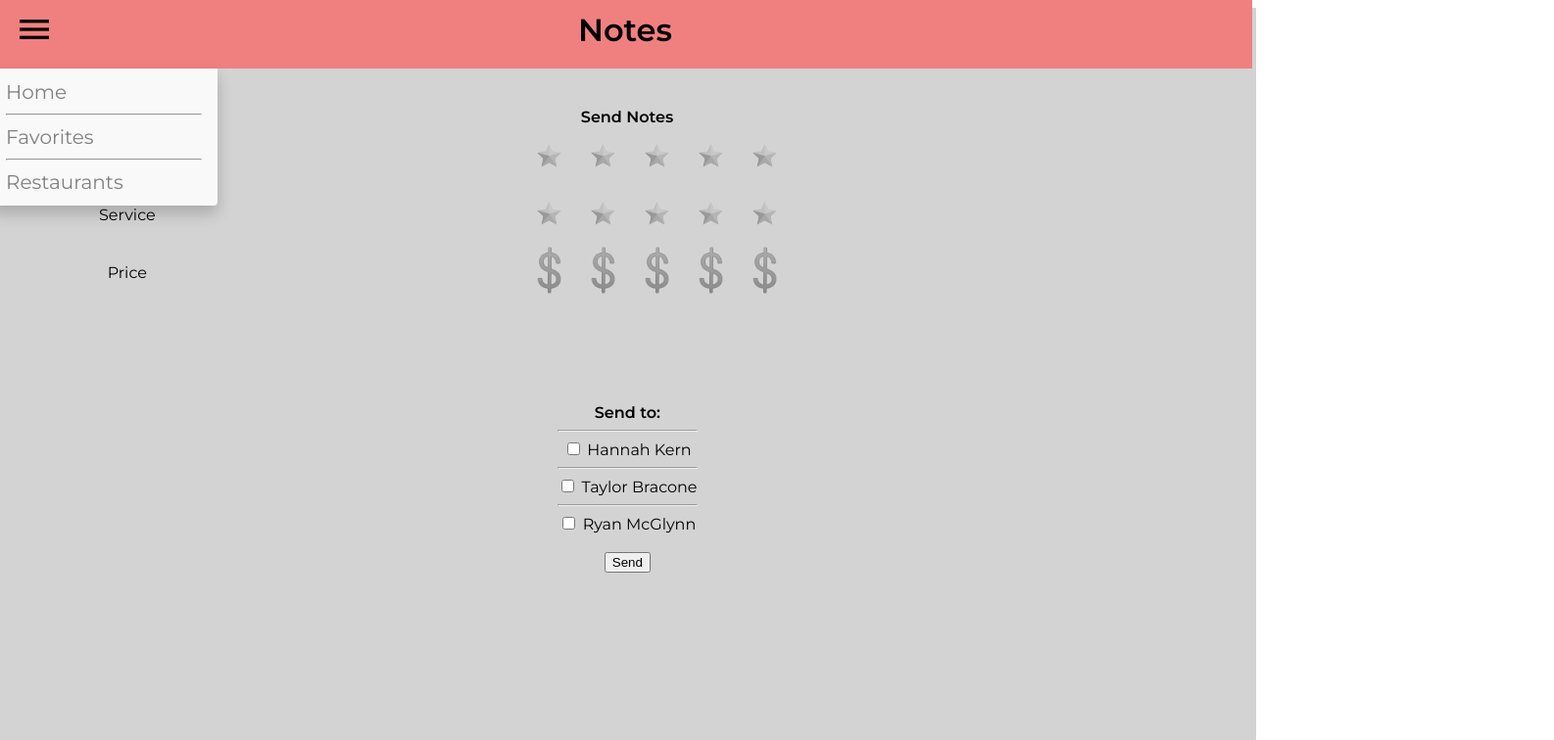
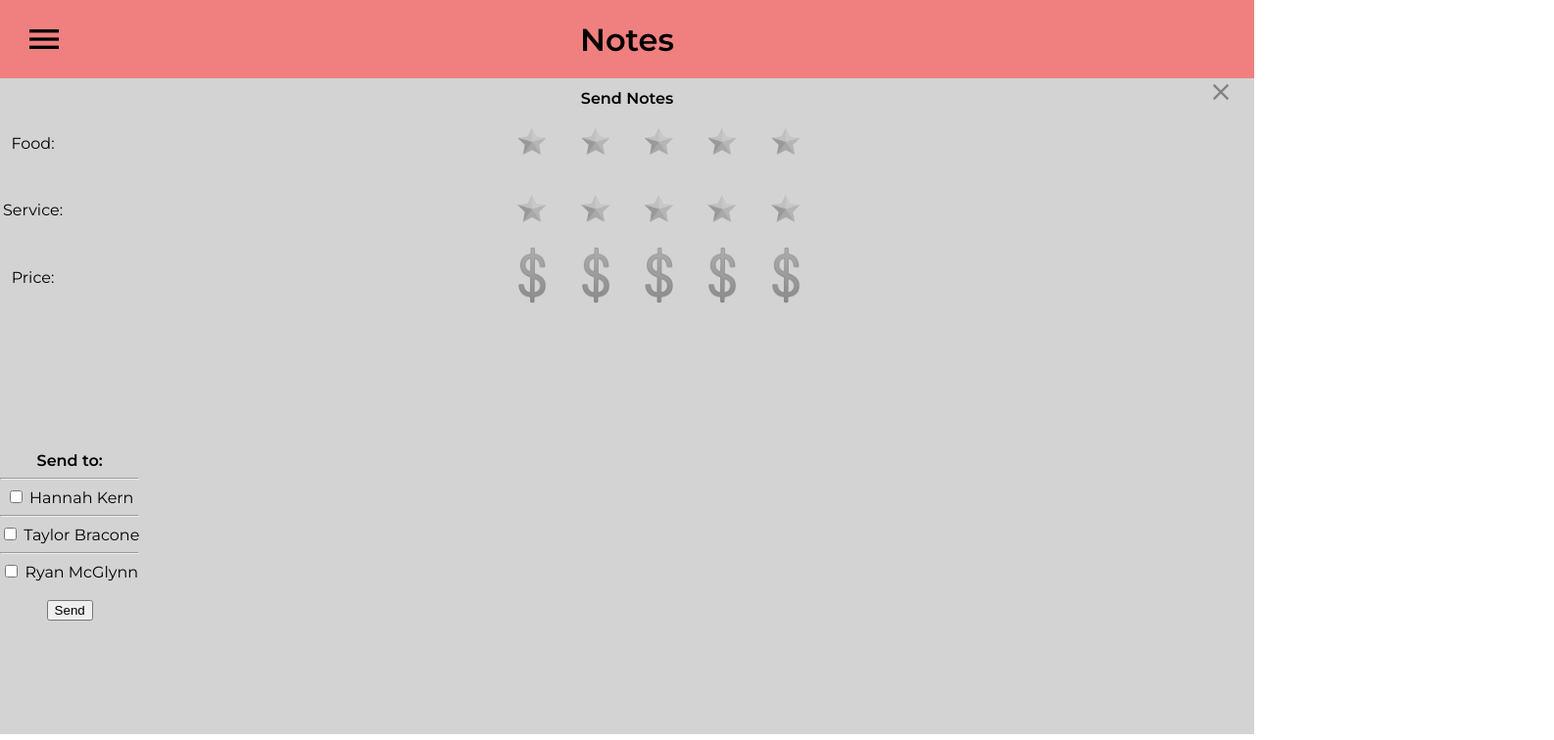
Before and after one commit to hvk5388/FoodFinderApp, a website: page public/sendNotes.html in a window 1280 px wide. Shown: the top 756 px of the page at 98% size, 1586 px wide, since content can reach past the window. Drawn offline with Linux system fonts and the light colour scheme.

Commit message:
spacing changes

```diff
--- a/public/sendNotes.html
+++ b/public/sendNotes.html
@@ -19,14 +19,13 @@
     </header>
 
     <body>
-        <div id="popup">
         <a href="myNotes.html" id="xButton"><span id="clearIcon" class="material-icons">clear</span></a>
-            <table style="width:100%">
+            <table id="popup" width="100%">
                 <tr>
                   <th colspan="3">Send Notes</th>
                 </tr>
                 <tr>
-                  <td>Food</td>
+                  <td>Food: </td>
                   <td>
                     <img src="images/star1.png" alt="star" id="stars">
                     <img src="images/star1.png" alt="star" id="stars">
@@ -36,7 +35,7 @@
                   </td>
                 </tr>
                 <tr>
-                  <td>Service</td>
+                  <td>Service: </td>
                   <td>
                     <img src="images/star1.png" alt="star" id="stars">
                     <img src="images/star1.png" alt="star" id="stars">
@@ -46,7 +45,7 @@
                   </td>
                 </tr>
                 <tr>
-                  <td>Price</td>
+                  <td>Price: </td>
                   <td>
                     <img src="images/dollar.png" alt="dollar" id="dollar">
                     <img src="images/dollar.png" alt="dollar" id="dollar">
@@ -58,10 +57,8 @@
                 <tr>
                     <td>&nbsp;</td>
                 </tr>
-                <tr>
-                    <td>&nbsp;</td>
-                    <td>
-                        <div class="flex-container">
+            </table>
+            <div class="flex-container" id="checkboxes">
                 <div id="optionsContainer">
                     <form id="optionForm" action="">
                         </label><b>Send to:</b></label>
@@ -79,9 +76,5 @@
                     </form>
                 </div>
             </div>
-                    </td>
-                </tr>
-              </table>
-        </div>
     </body>
 </html>
--- a/public/stylesheets/notesStyles.css
+++ b/public/stylesheets/notesStyles.css
@@ -1,3 +1,7 @@
+body{
+    margin:0px;
+}
+
 .restaurants{
     margin-left: -10px;
     padding-top: 50px;
@@ -31,30 +35,28 @@ img{
     width: 5%;
     filter: grayscale(100%);
 }
+
 /* Header name and menu */
 #headerTitle {
     text-align: center;
 }
+
 header {
     background-color: lightcoral;
     display: inline-block;
     width: 100%;
-    height: 10%;
     position: fixed;
     margin: 0px;
     padding: 0px;
     height: 80px;
     top: 0px;
     z-index: 2;
-
-    margin-top: -10px;
-    margin-left: -10px;
     font-family: 'Montserrat', sans-serif;
 }
 
 #menuBtn {
     position: fixed;
-    margin: -10px;
+    margin: 0px;
     padding: 0px;
     text-align: left;
     cursor: pointer;
@@ -94,18 +96,17 @@ a {
 }
 
 table{
+    width: 100%;
     text-align: center;
     font-family: 'Montserrat', sans-serif;
+    column-width: 20%;
 }
 
 #popup {
-    padding-top: 75px;
-    padding-left: 100px;
-    padding-right: 100px;
-    padding-bottom: 400px;
-    margin-left: -10px;
-    margin-right: -10px;
+    padding-top: 20px;
+    width: 100%;
     background-color: lightgray;
+    padding-bottom: 100px;
 }
 
 li{
@@ -113,15 +114,34 @@ li{
 }
 
 .flex-container {
-    padding-top: 80px;
+    padding-top:80px;
     display: flex;
     flex-wrap: wrap;
-    margin-left: 40%;
     width: 100%;
-    height: calc(100% - 80px);
 }
 
 .grid-container {
     display: grid;
     justify-items: center;
 }
+
+#xButton {
+    position: relative;
+    top: 60px;
+    float: right;
+    padding: 20px;
+}
+
+#clearIcon {
+    font-size: 28px;
+}
+
+#checkboxes {
+    width: 100%;
+    text-align: center;
+    font-family: 'Montserrat', sans-serif;
+    column-width: 20%;
+    padding-top: 20px;
+    background-color: lightgray;
+    padding-bottom: 100px;
+}
```
Lines whose indentation alone changed are shown as unchanged.
